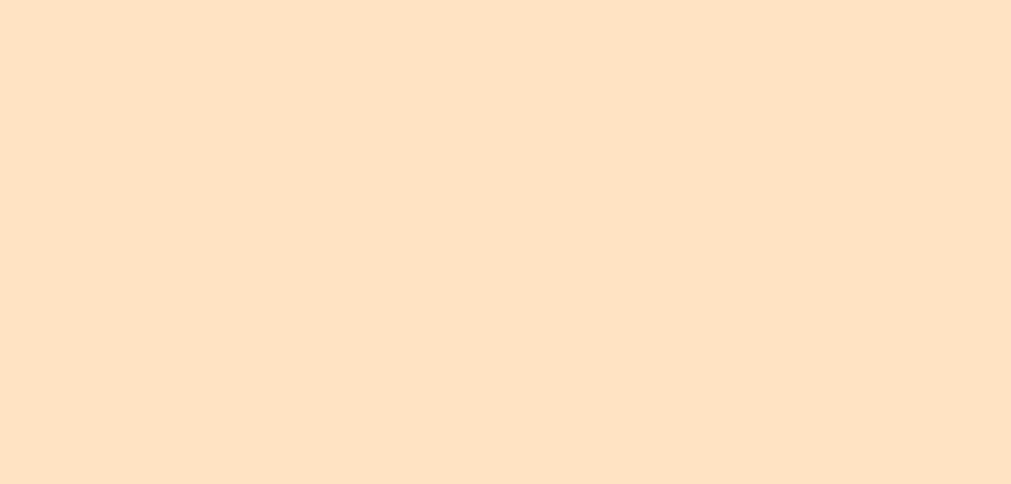
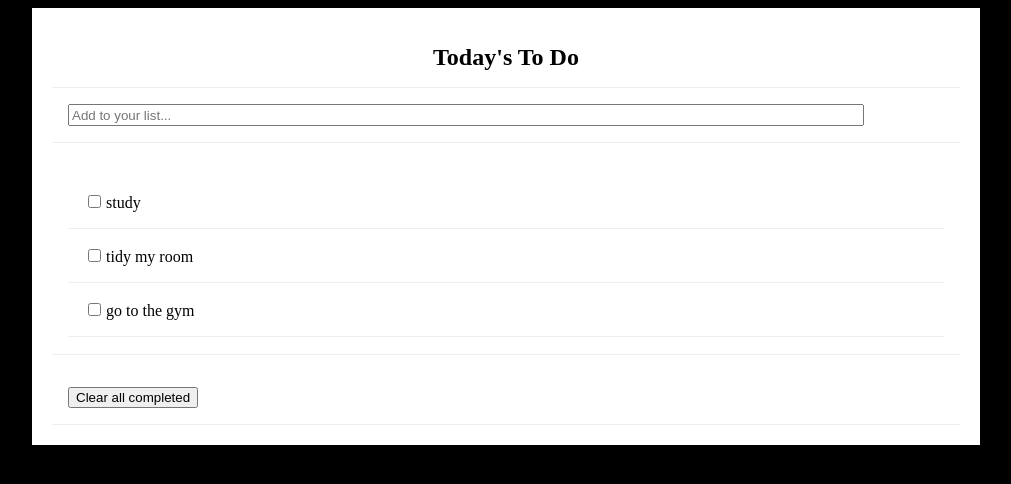
Before and after one commit to disc3110/to-do-list, a website built with webpack: page src/index.html in a window 1280 px wide. Shown: the whole page, without its empty margins (134-1145 px from the left). Built offline with nearby package versions, Linux system fonts and the light colour scheme.

Commit message:
list structure

```diff
--- a/src/index.html
+++ b/src/index.html
@@ -7,6 +7,15 @@
     <title>to-do-list</title>
 </head>
 <body>
-    <div></div>
+    <div class="container">
+        <div class="tasks-wraper">
+            <div class="header tasks-item"> Today's To Do</div>
+            <div class="add-sect tasks-item">
+                <input type="text" placeholder="Add to your list..." class="add-item">
+            </div>
+            <ul id="tasks" class="tasks-item"></ul>
+            <div class="tasks-item"><button class="btn-clear-all">Clear all completed</button></div>
+        </div>
+    </div>
 </body>
 </html>
--- a/src/index.js
+++ b/src/index.js
@@ -1,3 +1,29 @@
 import './style.css';
 
-const tasks = [];
+const showTasks = document.querySelector('#tasks');
+
+const tasks = [
+  {
+    description: 'study',
+    completed: true,
+    index: 1,
+  },
+  {
+    description: 'tidy my room',
+    completed: false,
+    index: 2,
+  },
+  {
+    description: 'go to the gym',
+    completed: false,
+    index: 3,
+  },
+];
+
+function renderTasks(tasksArr) {
+  tasksArr.forEach((task) => {
+    showTasks.innerHTML += `<li class="task" data-index="${task.index}"><input class="checkbox" type="checkbox">${task.description}</li>`;
+  });
+}
+
+window.addEventListener('load', renderTasks(tasks));
--- a/src/style.css
+++ b/src/style.css
@@ -1,6 +1,46 @@
-.hello {
-    color: red;
-  }
 body {
-    background-color: bisque;
+  background-color: black;
 }
+
+.container {
+  width: 75%;
+  margin: auto;
+  background-color: black;
+}
+
+.tasks-wraper {
+  display: flex;
+  flex-direction: column;
+  background-color: white;
+  padding: 20px;
+}
+
+.header {
+  font-weight: bolder;
+  text-align: center;
+  font-size: x-large;
+}
+
+.add-item {
+  width: 90%;
+  height: 1rem;
+  margin: auto;
+}
+
+.task {
+  list-style-type: none;
+  margin: 1px 0;
+  border: black 1px;
+  padding: 1rem;
+  border-bottom: 1px solid #eee;
+}
+
+.tasks-item {
+  align-items: center;
+  padding: 1rem;
+  border-bottom: 1px solid #eee;
+}
+
+.checkbox {
+  margin-right: 5px;
+}
```
Also changed, not shown: dist/index.html, dist/main.js, dist/main.js.LICENSE.txt (deleted).
